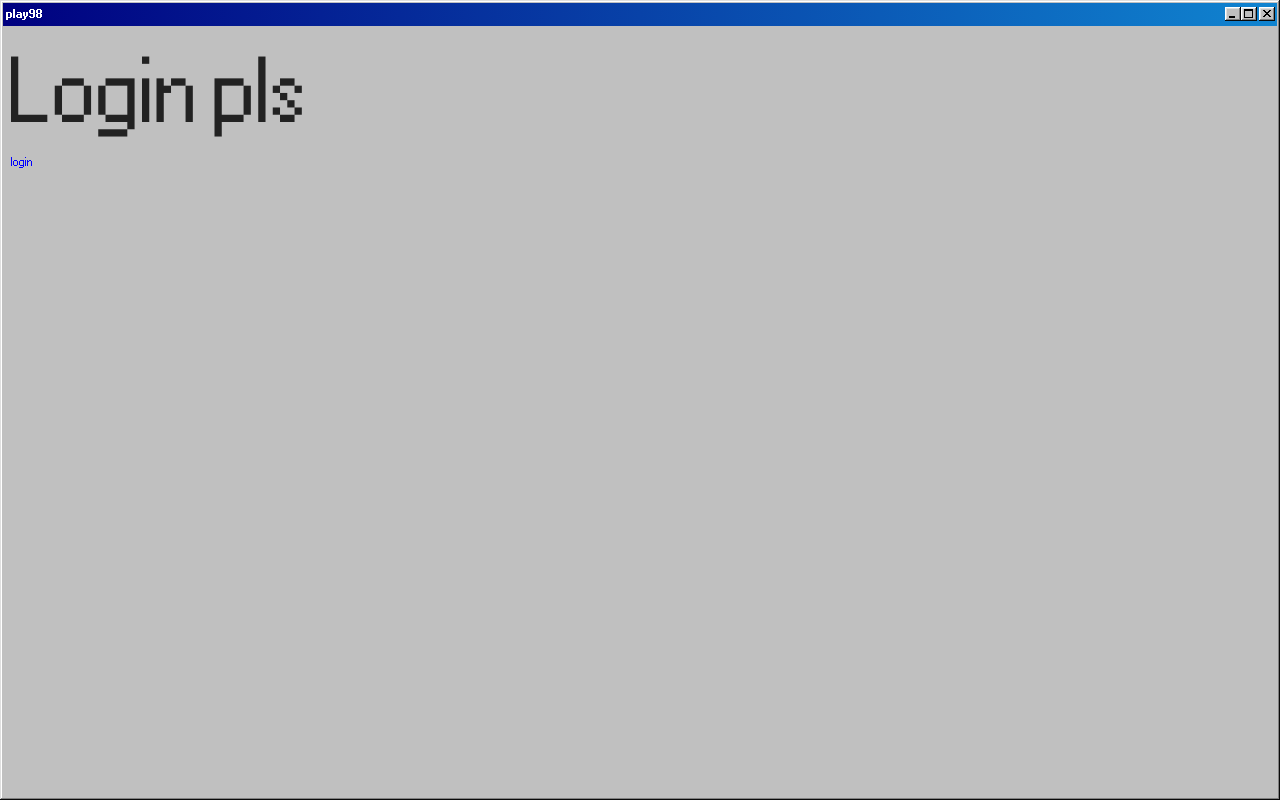
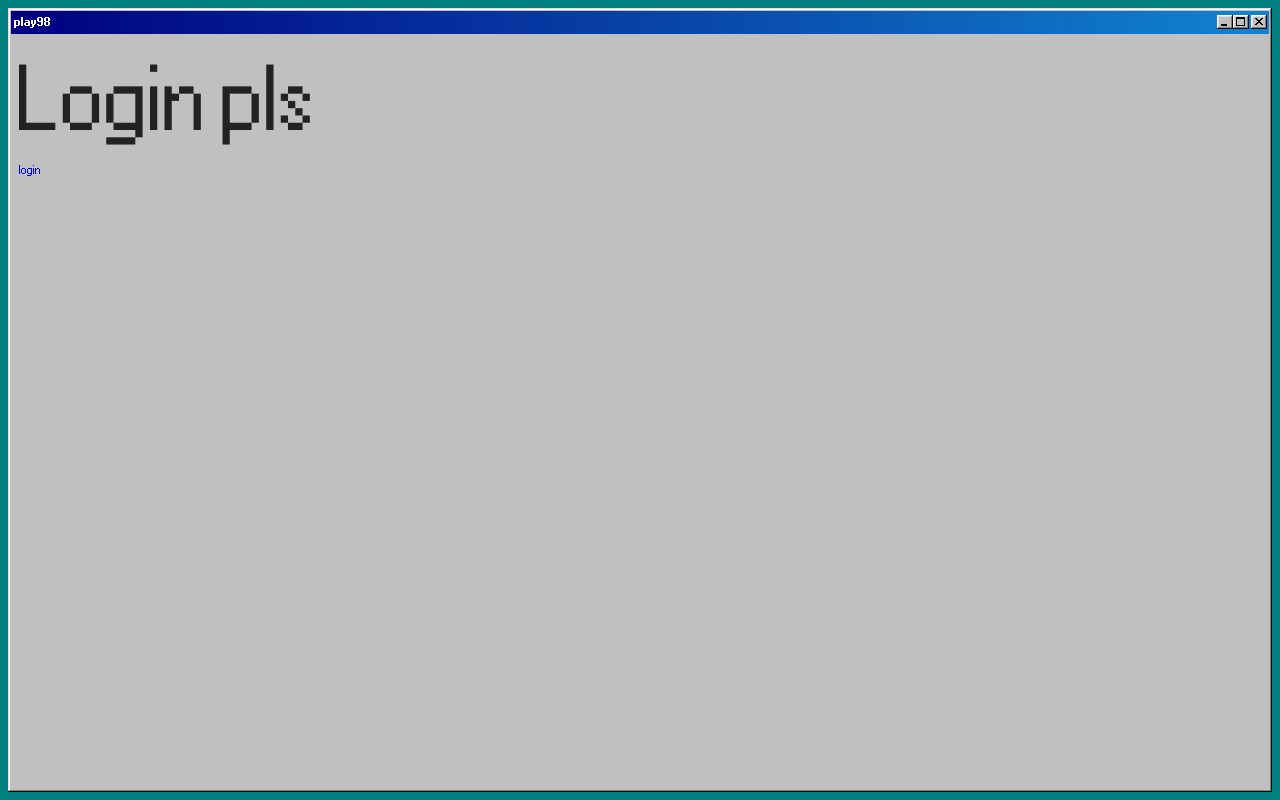
Before and after one commit to Abuk/spotify98, a React (Create React App) app in the folder client/: page / in a window 1280 px wide. Built offline with nearby package versions, Linux system fonts and the light colour scheme.

Commit message:
client: fix padding of app
welcome win95 green wallpaper lmao

```diff
--- a/client/src/App.css
+++ b/client/src/App.css
@@ -1,4 +1,7 @@
-body {
-  font-family: Levi Windows, serif;
-  color: #0004;
+.h-custom {
+  height: calc(100vh - 1rem) !important;
 }
+
+.w-custom {
+  width: calc(100vw - 1rem) !important;
+}
--- a/client/src/App.js
+++ b/client/src/App.js
@@ -3,6 +3,7 @@ import Player from "./components/player/Player";
 import Login from "./components/login/Login";
 import { getLoginState, logout } from "./components/login/loginHelper";
 import "98.css";
+import "./App.css";
 
 function App() {
   const [userLoginState, setUserLoginState] = useState(false);
@@ -19,17 +20,16 @@ function App() {
   }, [handleUserLoginState]);
 
   return (
-    <div className="h-full min-h-full w-100">
-      <div className="window h-screen">
-        <div className="title-bar">
-          <div class="title-bar-text">play98</div>
-          <div class="title-bar-controls">
+    <div className="window my-2 mx-2 h-custom w-custom">
+      <div className="title-bar ">
+        <div className="title-bar-text">play98</div>
+        <div className="title-bar-controls">
           <button aria-label="Minimize"></button>
           <button aria-label="Maximize"></button>
           <button aria-label="Close"></button>
         </div>
       </div>
-        <div className="window-body min-w-screen">
+      <div className="window-body my-0 mx-0">
         {getLoginState() ? (
           <div className="">
             <button
@@ -41,7 +41,7 @@ function App() {
             >
               logout
             </button>
-              <div className="absolute inset-x-0 bottom-0">
+            <div className="absolute inset-x-0 bottom-0 my-2 mx-2">
               <Player></Player>
             </div>
           </div>
@@ -50,7 +50,6 @@ function App() {
         )}
       </div>
     </div>
-    </div>
   );
 }
 
```
Lines whose indentation alone changed are shown as unchanged.
